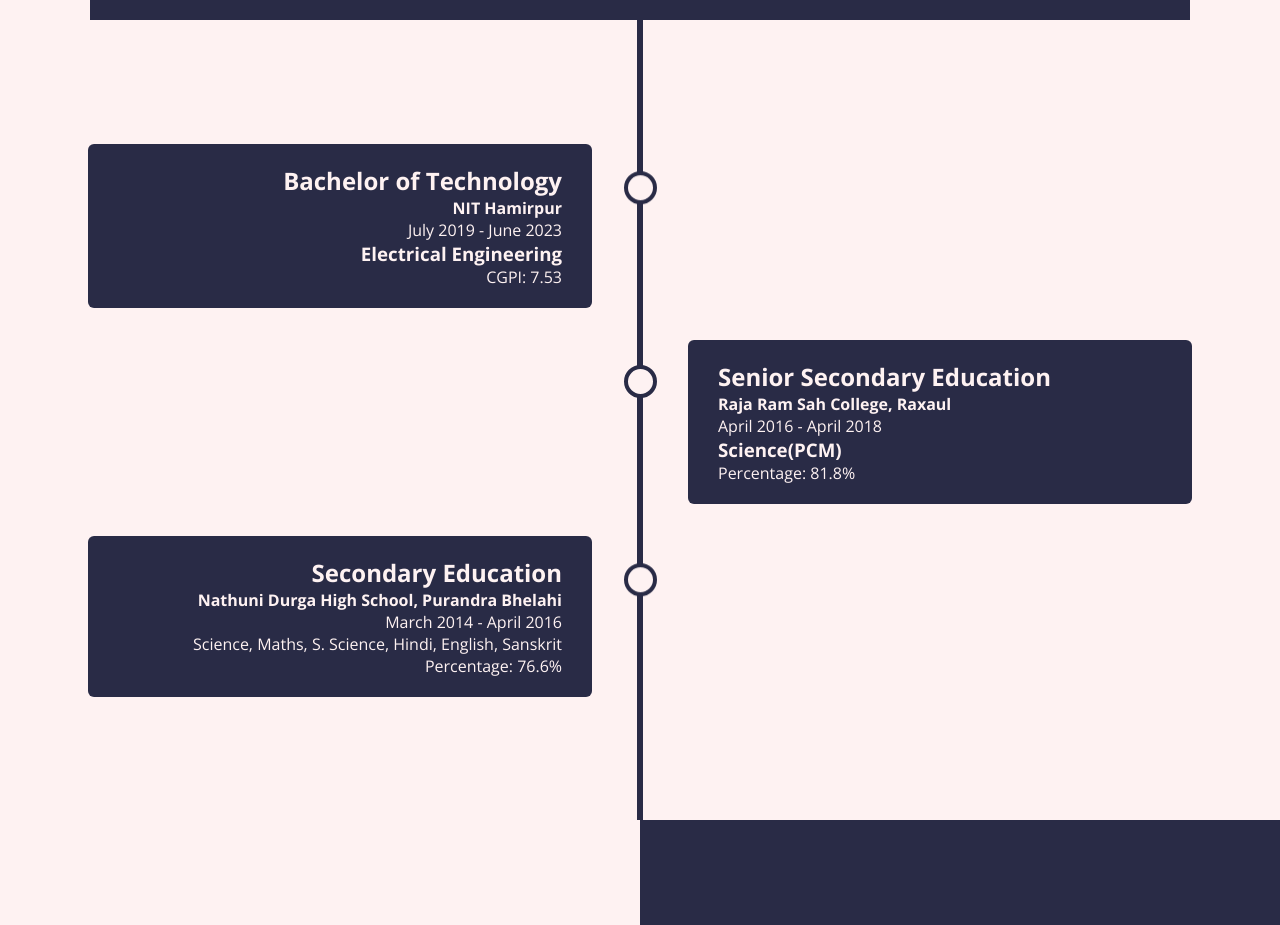
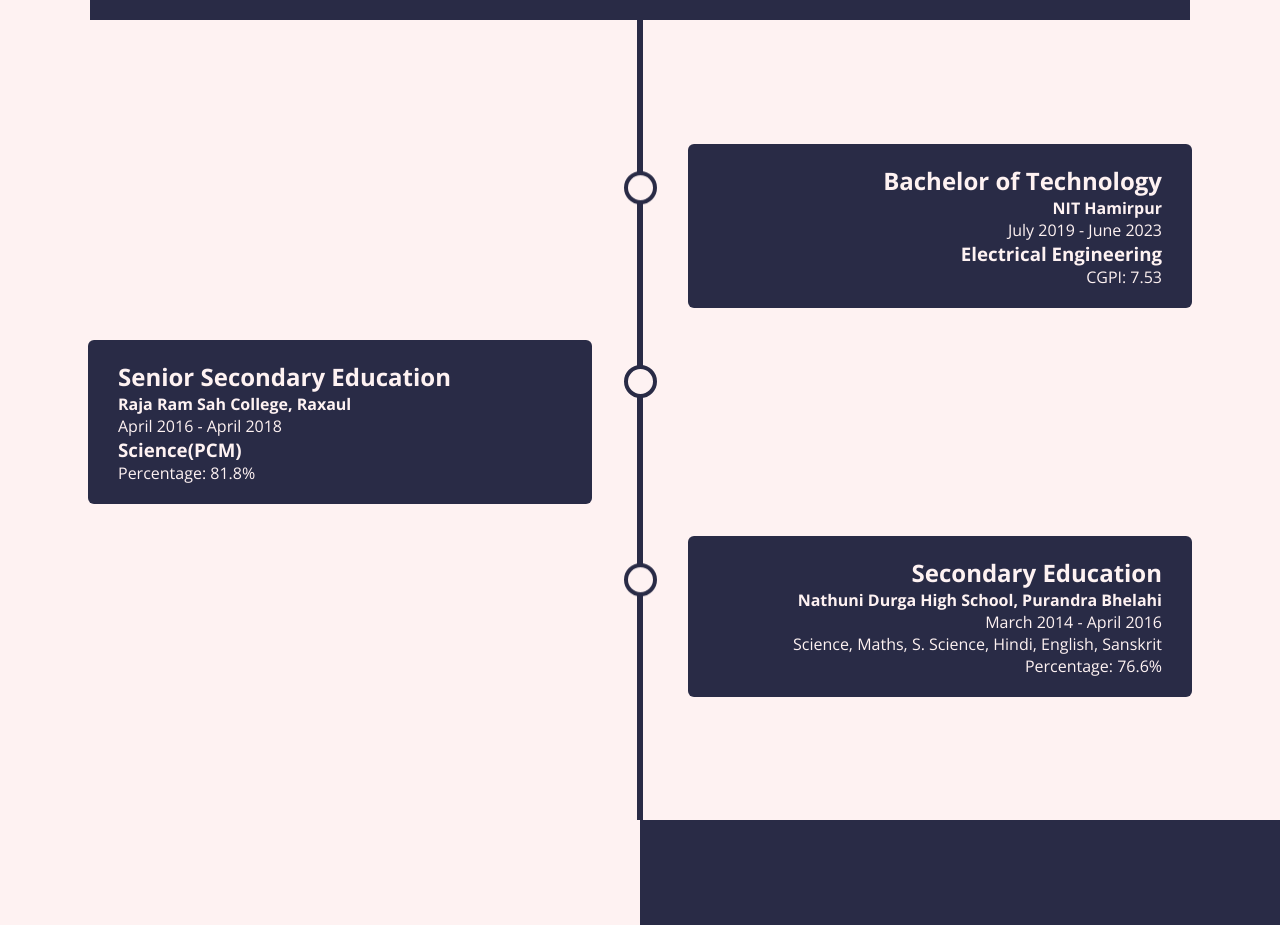
Before and after one commit to krishnakumar1204/Portfolio, a React (Create React App) app: page / in a window 1280 px wide. Shown: the part 2720-3645 px from the top of the page. Built offline with nearby package versions, Linux system fonts and the light colour scheme.

Commit message:
Update Timeline.jsx

```diff
--- a/src/components/Timeline.jsx
+++ b/src/components/Timeline.jsx
@@ -1,5 +1,5 @@
 import React from "react";
-let index=1;
+let index=0;
 
 const Timeline = () => {
   return (
```
